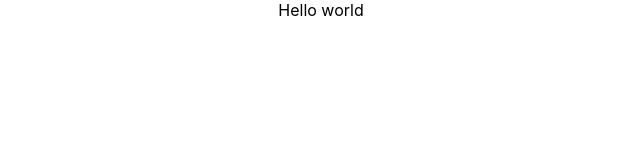
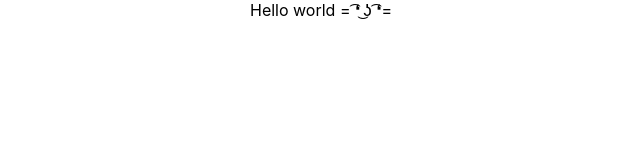
Before and after one commit to kaitouz/MoviePicker, a React (Create React App) app in the folder app/client/: page / in a window 1280 px wide. Shown: the top 160 px of the page, without its empty margins (319-959 px from the left). Built offline with nearby package versions, Linux system fonts and the light colour scheme.

Commit message:
test pull

```diff
--- a/app/client/src/App.js
+++ b/app/client/src/App.js
@@ -5,6 +5,7 @@ function App() {
   return (
     <div className="App">
       Hello world
+    = ͡❛ ͜ʖ ͡❛=
     </div>
   );
 }
```
